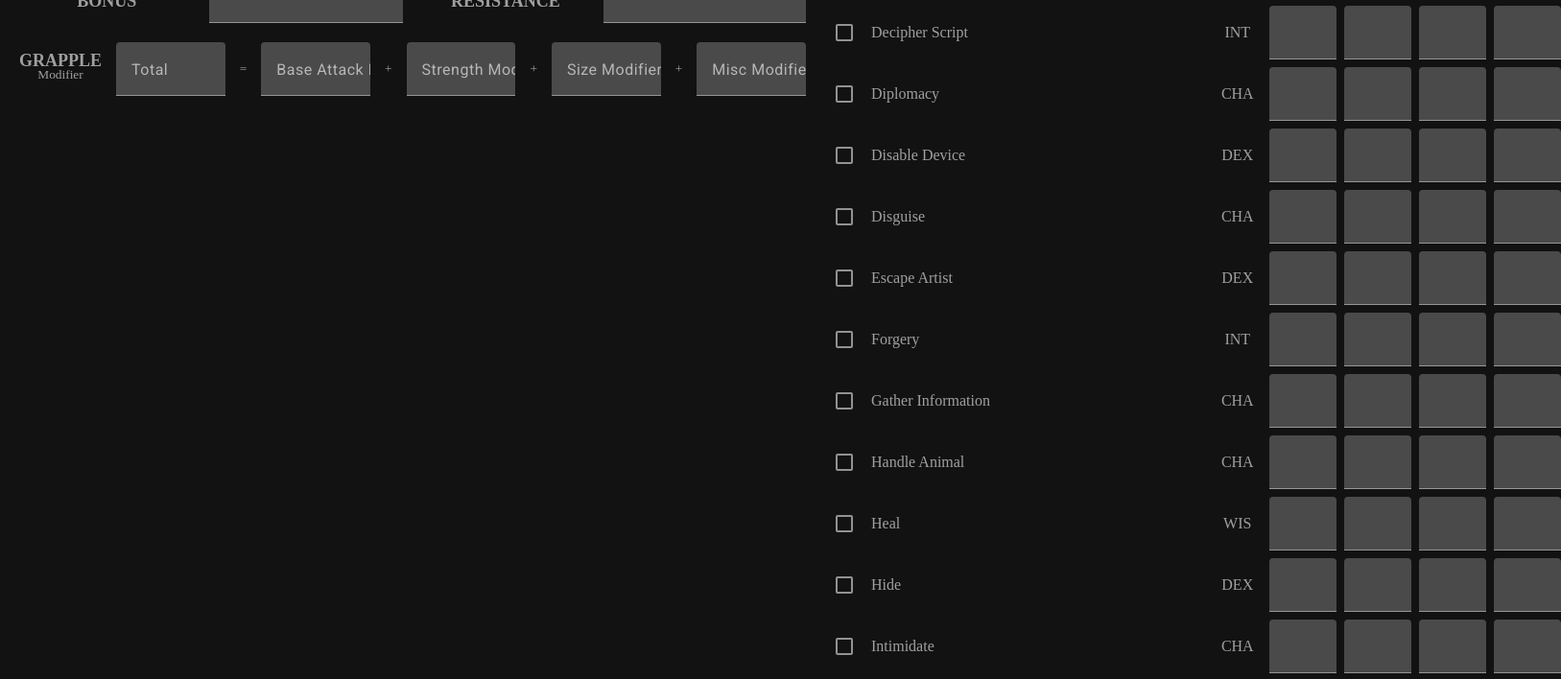
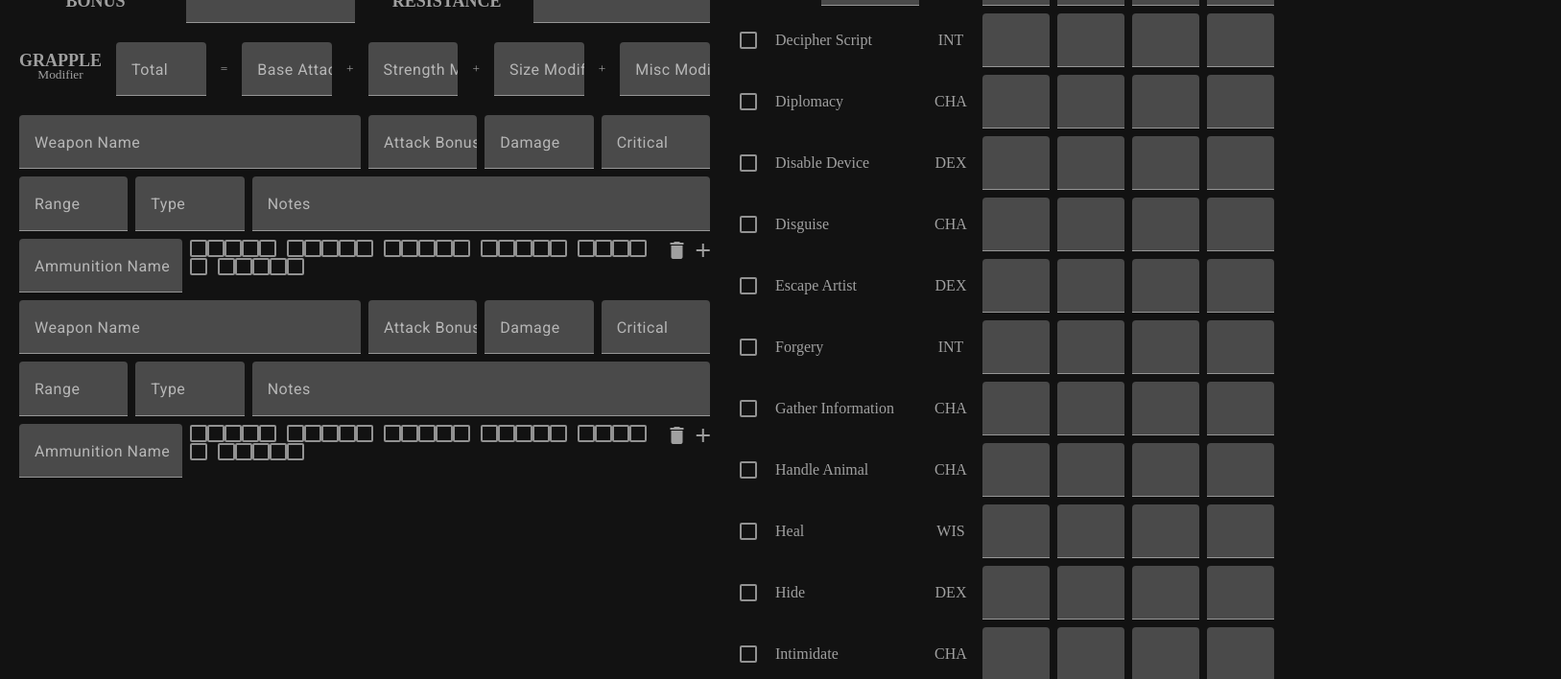
Before and after one commit to RDoneux/character-record-sheet-3.5, an Angular app: page /character-sheet in a window 1280 px wide. Shown: the part 980-1688 px from the top of the page at 96% size, 1627 px wide, since content can reach past the window. Built offline with nearby package versions, Linux system fonts and the light colour scheme.

Commit message:
adds weapons

```diff
--- a/src/app/pages/character-sheet/character-sheet.component.html
+++ b/src/app/pages/character-sheet/character-sheet.component.html
@@ -6,4 +6,5 @@
   <app-skills />
   <app-saving-throws />
   <app-base-combat />
+  <app-attacks />
 </div>
--- a/src/app/pages/character-sheet/character-sheet.component.scss
+++ b/src/app/pages/character-sheet/character-sheet.component.scss
@@ -2,10 +2,10 @@
   padding: 20px;
 
   display: grid;
-  grid-template-columns: minmax(350px, 450px) minmax(450px, 0.8fr) 1fr;
-  grid-template-rows: auto auto auto auto auto 1fr;
+  grid-template-columns: minmax(300px, 0.3fr) minmax(400px, 0.3fr) 1fr;
+  grid-template-rows: auto auto auto auto auto auto 1fr;
   gap: 20px;
-  align-items: center;;
+  align-items: center;
 
   app-base-info {
     grid-column: 1 / span 3;
@@ -26,7 +26,7 @@
 
   app-skills {
     grid-column: 3;
-    grid-row: 3 / span 4;
+    grid-row: 3 / span 5;
   }
 
   app-saving-throws {
@@ -36,4 +36,8 @@
   app-base-combat {
     grid-column: span 2;
   }
+
+  app-attacks {
+    grid-column: 1 / span 2;
+  }
 }
--- a/src/app/pages/character-sheet/character-sheet.component.ts
+++ b/src/app/pages/character-sheet/character-sheet.component.ts
@@ -6,6 +6,7 @@ import { InitiativeComponent } from './fragments/initiative/initiative.component
 import { SkillsComponent } from './fragments/skills/skills.component';
 import { SavingThrowsComponent } from './fragments/saving-throws/saving-throws.component';
 import { BaseCombatComponent } from "./fragments/base-combat/base-combat.component";
+import { AttacksComponent } from "./fragments/attacks/attacks.component";
 
 @Component({
   selector: 'app-character-sheet',
@@ -16,7 +17,8 @@ import { BaseCombatComponent } from "./fragments/base-combat/base-combat.compone
     InitiativeComponent,
     SkillsComponent,
     SavingThrowsComponent,
-    BaseCombatComponent
+    BaseCombatComponent,
+    AttacksComponent
 ],
   templateUrl: './character-sheet.component.html',
   styleUrl: './character-sheet.component.scss',
--- /dev/null
+++ b/src/app/pages/character-sheet/fragments/attacks/attacks.component.html
@@ -0,0 +1,53 @@
+<form [formGroup]="attackForm">
+  @for(key of formKeys; let i = $index; track key) {
+  <ng-container [formGroupName]="key">
+    <mat-form-field class="weapon-name no-bottom-margin">
+      <mat-label>Weapon Name</mat-label>
+      <input matInput formControlName="weaponName" />
+    </mat-form-field>
+    <mat-form-field class="attack-bonus no-bottom-margin">
+      <mat-label>Attack Bonus</mat-label>
+      <input matInput formControlName="attackBonus" />
+    </mat-form-field>
+    <mat-form-field class="damage no-bottom-margin">
+      <mat-label>Damage</mat-label>
+      <input matInput formControlName="damage" />
+    </mat-form-field>
+    <mat-form-field class="critical no-bottom-margin">
+      <mat-label>Critical</mat-label>
+      <input matInput formControlName="critical" />
+    </mat-form-field>
+    <mat-form-field class="range no-bottom-margin">
+      <mat-label>Range</mat-label>
+      <input matInput formControlName="range" />
+    </mat-form-field>
+    <mat-form-field class="type no-bottom-margin">
+      <mat-label>Type</mat-label>
+      <input matInput formControlName="type" />
+    </mat-form-field>
+    <mat-form-field class="notes no-bottom-margin">
+      <mat-label>Notes</mat-label>
+      <textarea
+        matInput
+        cdkTextareaAutosize
+        #autosize="cdkTextareaAutosize"
+        cdkAutosizeMinRows="1"
+        formControlName="notes"
+      ></textarea>
+    </mat-form-field>
+    <div class="ammunition">
+      <mat-form-field class="ammunition-name no-bottom-margin">
+        <mat-label>Ammunition Name</mat-label>
+        <input matInput formControlName="ammunitionName" />
+      </mat-form-field>
+      <div formGroupName="ammunition">
+        @for(ammo of getAmmoKeys(key); track ammo) {
+        <mat-checkbox class="custom-checkbox" [formControlName]="ammo" />
+        }
+      </div>
+      <mat-icon (click)="removeWeapon(key)">delete</mat-icon>
+      <mat-icon (click)="addWeapon(key)">add</mat-icon>
+    </div>
+  </ng-container>
+  }
+</form>
--- /dev/null
+++ b/src/app/pages/character-sheet/fragments/attacks/attacks.component.scss
@@ -0,0 +1,50 @@
+form {
+  display: grid;
+  grid-template-columns: repeat(6, 1fr);
+  gap: 8px;
+
+  .weapon-name {
+    grid-column: 1 / span 3;
+  }
+
+  .notes {
+    grid-column: span 4;
+  }
+
+  .ammunition {
+    grid-column: span 6;
+    display: flex;
+    gap: 8px;
+  }
+
+  mat-checkbox:nth-child(5n) {
+    margin-right: 11px;
+  }
+}
+
+::ng-deep .custom-checkbox > div > div.mdc-checkbox {
+  padding: 0px !important;
+}
+
+::ng-deep
+  .custom-checkbox
+  > div
+  > div.mdc-checkbox
+  > .mat-mdc-checkbox-touch-target,
+::ng-deep
+  .custom-checkbox
+  > div
+  > div.mdc-checkbox
+  > .mdc-checkbox__native-control {
+  height: 18px !important;
+  width: 18px !important;
+}
+
+::ng-deep
+  .custom-checkbox
+  > div
+  > div.mdc-checkbox
+  > .mdc-checkbox__background {
+  top: 0px !important;
+  left: 0px !important;
+}
--- /dev/null
+++ b/src/app/pages/character-sheet/fragments/attacks/attacks.component.ts
@@ -0,0 +1,104 @@
+import {
+  afterNextRender,
+  Component,
+  inject,
+  Injector,
+  ViewChild,
+} from '@angular/core';
+import { FormGroup, ReactiveFormsModule } from '@angular/forms';
+import { MatFormFieldModule } from '@angular/material/form-field';
+import { MatInputModule } from '@angular/material/input';
+import { FormBuilderService } from '../../../../services/form-builder.service';
+import { LocalStorageService } from '../../../../services/local-storage.service';
+import { ATTACK_DEFAULT, IAttack, IAttackForm } from './interfaces/i-attack';
+import { debounceTime } from 'rxjs';
+import { MatCheckboxModule } from '@angular/material/checkbox';
+import { CdkTextareaAutosize, TextFieldModule } from '@angular/cdk/text-field';
+import { MatIconModule } from '@angular/material/icon';
+
+@Component({
+  selector: 'app-attacks',
+  imports: [
+    ReactiveFormsModule,
+    MatFormFieldModule,
+    MatInputModule,
+    MatCheckboxModule,
+    MatIconModule,
+    TextFieldModule,
+  ],
+  templateUrl: './attacks.component.html',
+  styleUrl: './attacks.component.scss',
+})
+export class AttacksComponent {
+  static readonly STORAGE_KEY = 'attack';
+  private _injector = inject(Injector);
+
+  @ViewChild('autosize') autosize!: CdkTextareaAutosize;
+
+  constructor(
+    private localStorage: LocalStorageService,
+    private formBuilder: FormBuilderService
+  ) {}
+
+  attackForm!: FormGroup<IAttackForm>;
+
+  ngOnInit() {
+    const persistedInfo: IAttack | null = this.localStorage.load<IAttack>(
+      AttacksComponent.STORAGE_KEY
+    );
+
+    this.attackForm = this.formBuilder.buildForm(
+      persistedInfo ? persistedInfo : ATTACK_DEFAULT
+    );
+
+    console.log(this.attackForm);
+
+    this.attackForm.valueChanges.pipe(debounceTime(1000)).subscribe(() => {
+      this.localStorage.save<IAttack>(
+        AttacksComponent.STORAGE_KEY,
+        this.attackForm.getRawValue()
+      );
+    });
+  }
+
+  triggerResize() {
+    // Wait for content to render, then trigger textarea resize.
+    afterNextRender(
+      () => {
+        this.autosize.resizeToFitContent(true);
+      },
+      {
+        injector: this._injector,
+      }
+    );
+  }
+
+  get formKeys(): string[] {
+    return Object.keys(this.attackForm.controls);
+  }
+
+  get formLength(): number {
+    return Object.keys(this.attackForm.controls).length;
+  }
+
+  getAmmoKeys(key: string): string[] {
+    return Object.keys(
+      (
+        (this.attackForm.get(key) as FormGroup).controls[
+          'ammunition'
+        ] as FormGroup
+      ).controls
+    );
+  }
+
+  removeWeapon(index: string) {
+    (this.attackForm as any).removeControl(index);
+  }
+
+  addWeapon(index: string) {
+    (this.attackForm as any).addControl(
+      `${+index + 1}`,
+      this.formBuilder.buildForm(ATTACK_DEFAULT[0])
+    );
+  }
+}
--- /dev/null
+++ b/src/app/pages/character-sheet/fragments/attacks/interfaces/i-attack.ts
@@ -0,0 +1,101 @@
+import { FormGroupType } from '../../../../../types/form-group-type';
+
+export interface IAttack {
+  weaponName: string | null;
+  attackBonus: number | null;
+  damage: string | null;
+  critical: number | null;
+  range: number | null;
+  type: number | null;
+  notes: string | null;
+  ammunitionName: string | null;
+  ammunition: boolean[] | null;
+}
+export interface IAttackForm extends FormGroupType<IAttack> {}
+
+export const ATTACK_DEFAULT: IAttack[] = [
+  {
+    weaponName: null,
+    attackBonus: null,
+    damage: null,
+    critical: null,
+    range: null,
+    type: null,
+    notes: null,
+    ammunitionName: null,
+    ammunition: [
+      false,
+      false,
+      false,
+      false,
+      false,
+      false,
+      false,
+      false,
+      false,
+      false,
+      false,
+      false,
+      false,
+      false,
+      false,
+      false,
+      false,
+      false,
+      false,
+      false,
+      false,
+      false,
+      false,
+      false,
+      false,
+      false,
+      false,
+      false,
+      false,
+      false,
+    ],
+  },
+  {
+    weaponName: null,
+    attackBonus: null,
+    damage: null,
+    critical: null,
+    range: null,
+    type: null,
+    notes: null,
+    ammunitionName: null,
+    ammunition: [
+      false,
+      false,
+      false,
+      false,
+      false,
+      false,
+      false,
+      false,
+      false,
+      false,
+      false,
+      false,
+      false,
+      false,
+      false,
+      false,
+      false,
+      false,
+      false,
+      false,
+      false,
+      false,
+      false,
+      false,
+      false,
+      false,
+      false,
+      false,
+      false,
+      false,
+    ],
+  },
+];
--- a/src/app/pages/character-sheet/fragments/skills/skills.component.scss
+++ b/src/app/pages/character-sheet/fragments/skills/skills.component.scss
@@ -1,6 +1,6 @@
 .container {
   display: grid;
-  grid-template-columns: 40px 1fr 50px repeat(4, 70px);
+  grid-template-columns: 40px minmax(150px, 1fr) 50px repeat(4, 70px);
   gap: 8px;
 
   align-items: center;
--- a/src/styles.scss
+++ b/src/styles.scss
@@ -50,3 +50,27 @@ mat-form-field input[type="number"]::-webkit-outer-spin-button {
   -webkit-appearance: none; // For WebKit browsers
   margin: 0; // Optional: Removes any margin
 }
+
+// mat-checkbox.no-border {
+//   border: none;
+//   margin: 0;
+//   padding: 0;
+
+//   div,
+//   input {
+//     margin: 0;
+//     padding: 0;
+//     width: 20px;
+//     height: 20px;
+//   }
+// }
+
+mat-checkbox.no-border {
+  .mdc-checkbox {
+    padding: 0;
+  }
+}
+
+mat-icon {
+  cursor: pointer;
+}
```
Also changed, not shown: 1 other file (tests, documents, lock files or other folders).
